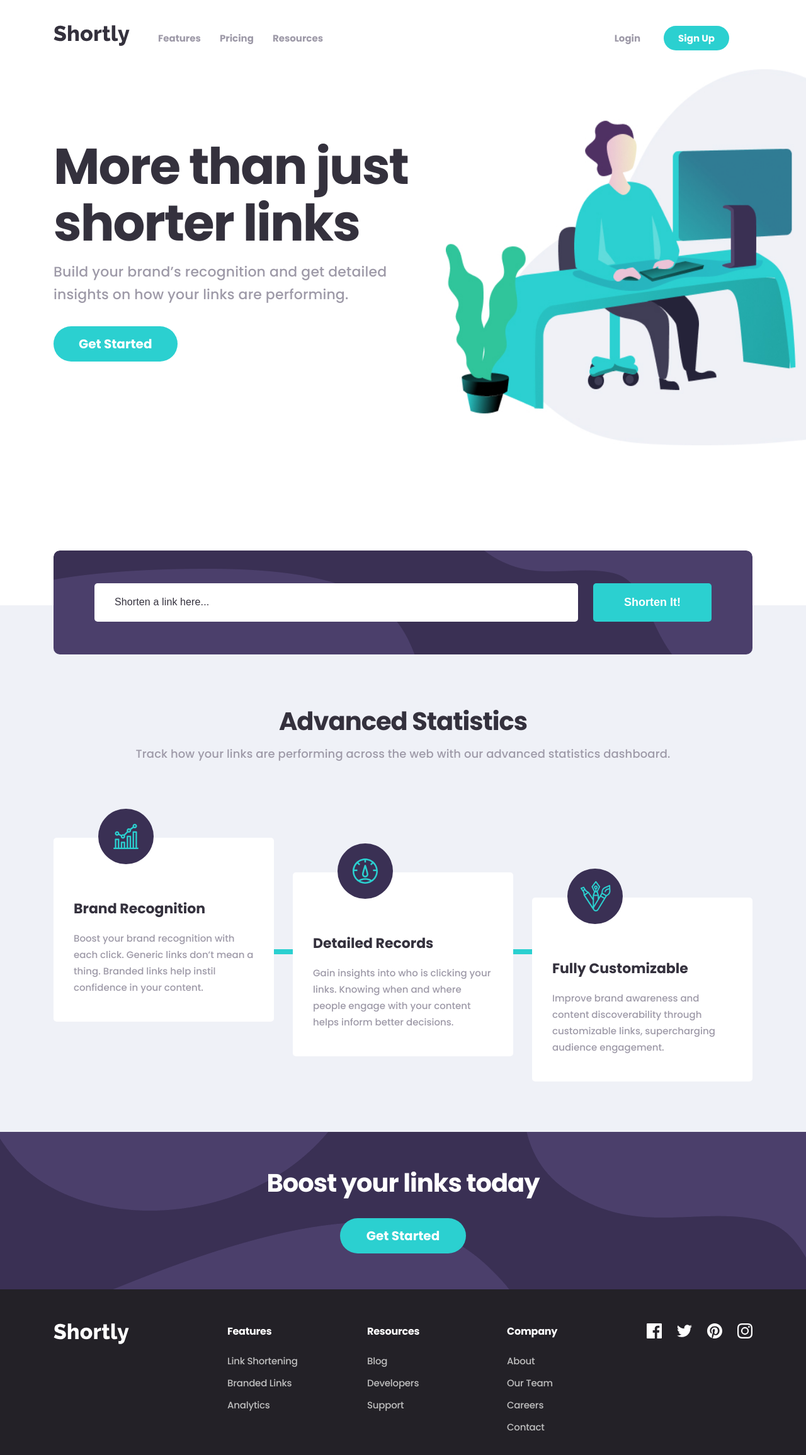
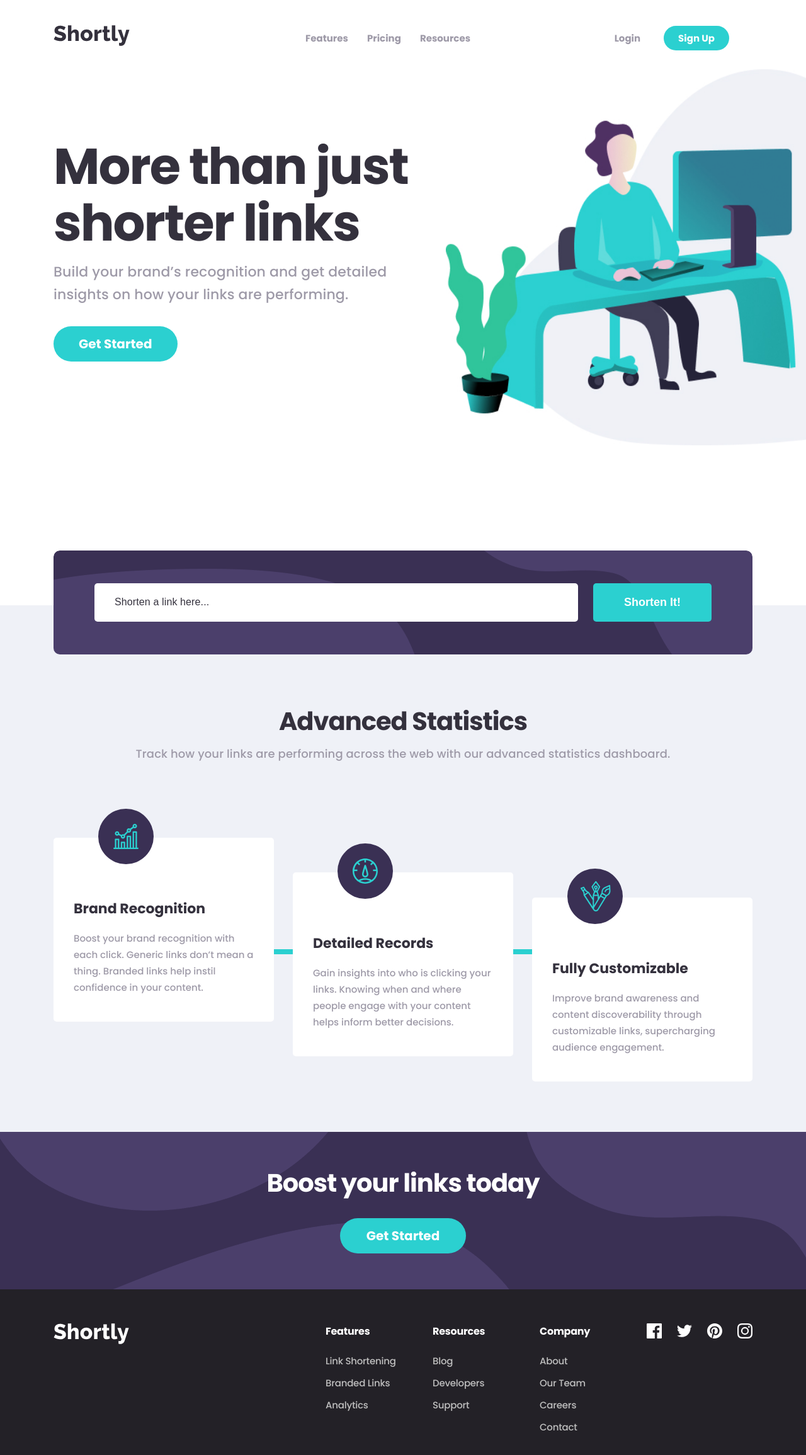
Before and after one commit to abdulvakhid/shortly-responsive-, a plain HTML site: page index.html in a window 1280 px wide. Shown: the whole page at 63% size. Drawn offline with Linux system fonts and the light colour scheme.

Commit message:
Complete

```diff
--- a/index.html
+++ b/index.html
@@ -14,6 +14,7 @@
     <header class="site-header">
         <div class="container">
             <div class="site-header__inner">
+                <div class="site-footer__img-box">
                     <a class="site-header__logo-link" href="./index.html">
                         <svg class="site-header__logo-img" width="121" height="33" viewBox="0 0 121 33" fill="currentColor"
                             xmlns="http://www.w3.org/2000/svg">
@@ -23,6 +24,8 @@
                         </svg>
 
                     </a>
+                </div>
+
 
                 <button class="site-header__menu-btn" type="button"> <img src="./images/menu.svg" width="24" height="11"
                         alt="menu"> </button>
--- a/scss/main.scss
+++ b/scss/main.scss
@@ -1049,6 +1049,10 @@ input:not(:placeholder-shown):not(:focus):invalid+.shorten__invalid {
     .site-footer__box {
         width: 100%;
     }
+    .site-footer__img-box{
+    width: 100%;
+    max-width: 400px;
+    }
 
     .site-footer__item {
         text-align: start;
@@ -1064,7 +1068,8 @@ input:not(:placeholder-shown):not(:focus):invalid+.shorten__invalid {
     }
 
     .site-footer__content {
-        width: 20%;
+        width: 100%;
+        max-width: 170px;
         text-align: left;
     }
 
```
Also changed, not shown: css/main.css, 1 other file. Lines whose indentation alone changed are shown as unchanged.
